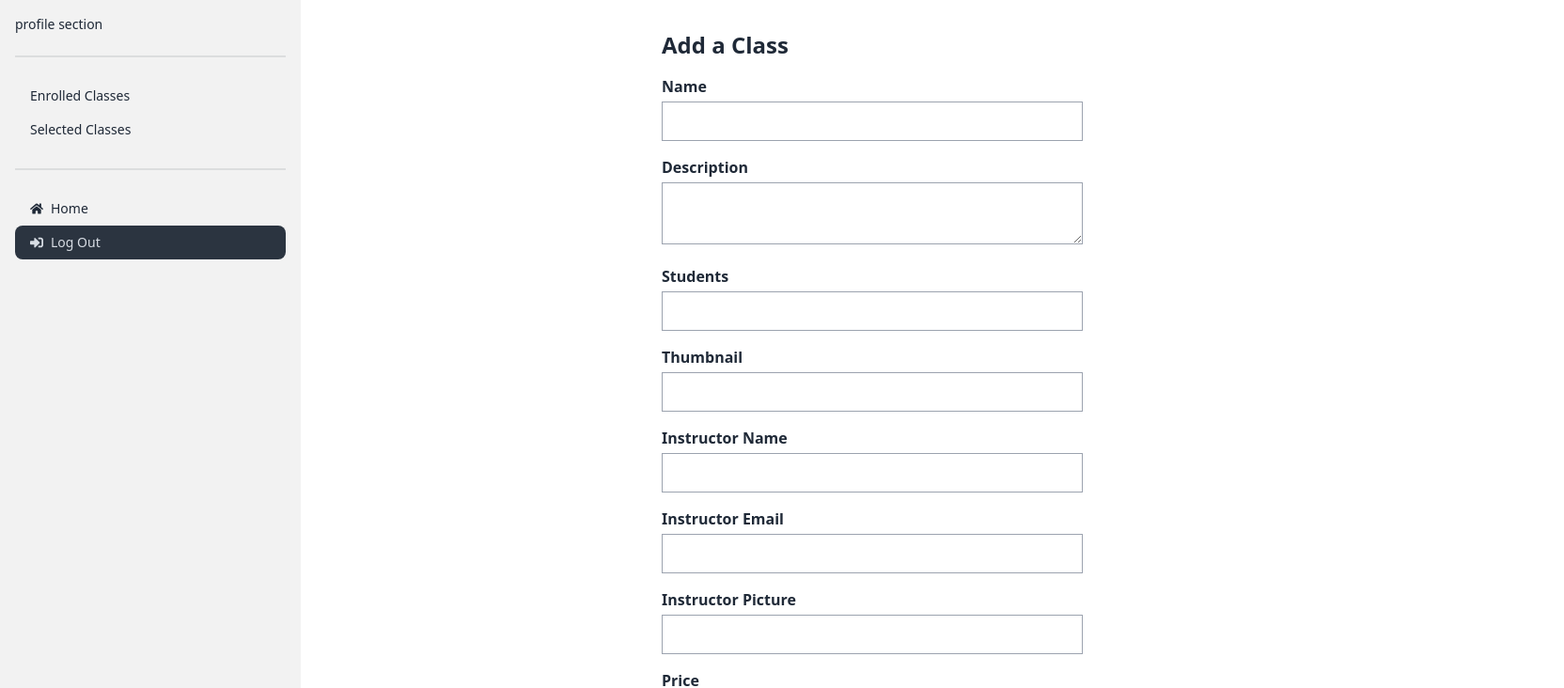
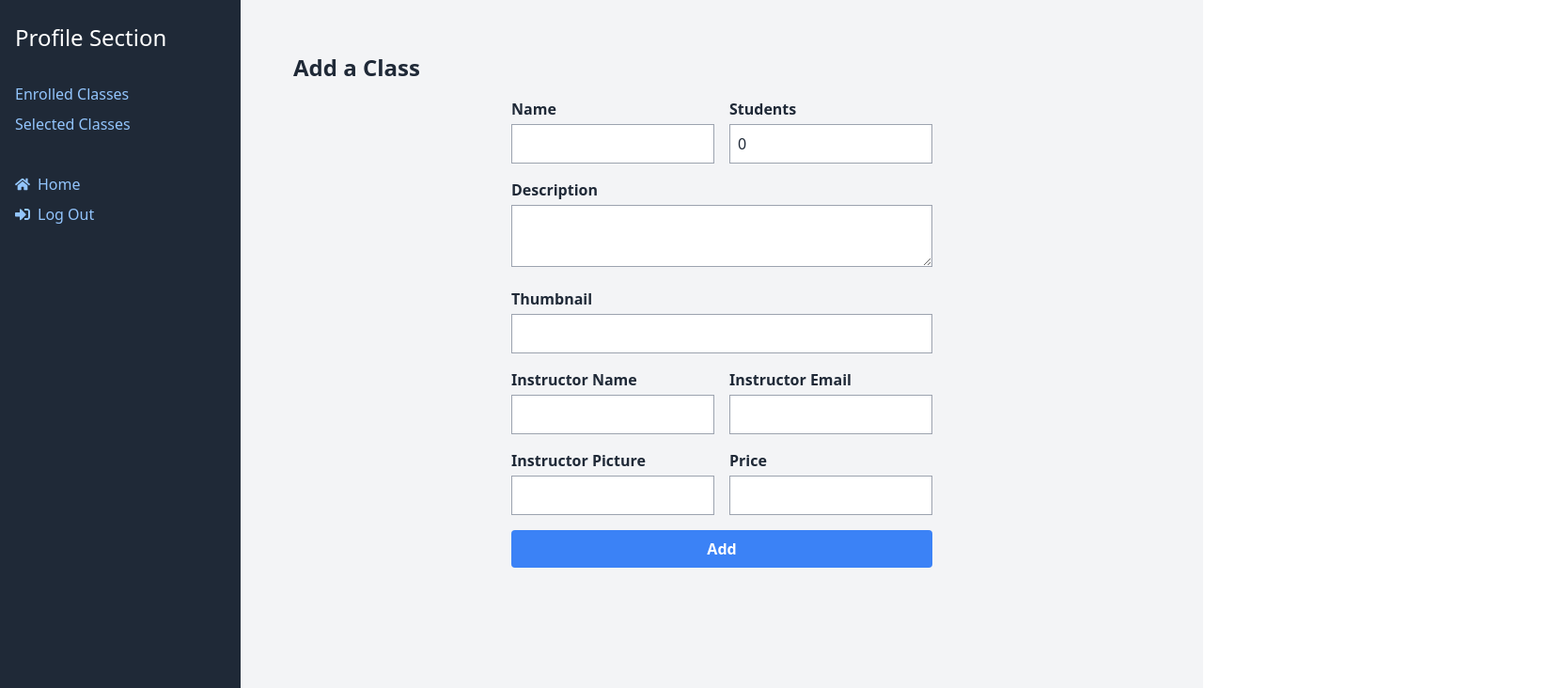
Before and after one commit to musfiquzzaman1999/Summer-Camp1, a React (Vite) app: page /dashboard/addclass in a window 1280 px wide. Shown: the top 732 px of the page at 94% size, 1664 px wide, since content can reach past the window. Built offline with nearby package versions, Linux system fonts and the light colour scheme; no server answers.

Commit message:
add class

```diff
--- a/package.json
+++ b/package.json
@@ -10,6 +10,7 @@
     "preview": "vite preview"
   },
   "dependencies": {
+    "@stripe/react-stripe-js": "^2.1.0",
     "@tanstack/react-query": "^4.29.12",
     "axios": "^1.4.0",
     "firebase": "^9.22.1",
--- a/src/LayOut/DashBoard.jsx
+++ b/src/LayOut/DashBoard.jsx
@@ -2,17 +2,14 @@ import { NavLink, Outlet, useNavigate } from "react-router-dom";
 import { FaHome, FaSignInAlt } from "react-icons/fa";
 import { useContext } from "react";
 import { AuthContext } from "../providers/AuthProvider";
-
-
 import useAdmin from "../Pages/hooks/useAdmin";
 import useInstructor from "../Pages/hooks/useInstructor";
 
 const Dashboard = () => {
   const { logOut } = useContext(AuthContext);
   const navigate = useNavigate();
-  // const isAdmin = true;
-  const [isAdmin] = useAdmin()
-  const [isInstructor] = useInstructor()
+  const [isAdmin] = useAdmin();
+  const [isInstructor] = useInstructor();
 
   const handleSignOut = () => {
     logOut();
@@ -20,67 +17,112 @@ const Dashboard = () => {
   };
 
   return (
-    <div className="drawer lg:drawer-open">
-      <input id="my-drawer-2" type="checkbox" className="drawer-toggle" />
-      <div className="drawer-content flex flex-col items-center justify-center">
-        {/* Page content here */}
-        <Outlet></Outlet>
-        <label
-          htmlFor="my-drawer-2"
-          className="btn btn-primary drawer-button lg:hidden"
-        >
-          Open drawer
-        </label>
-      </div>
-      <div className="drawer-side">
-        <label htmlFor="my-drawer-2" className="drawer-overlay"></label>
-        <ul className="menu p-4 w-80 h-full bg-base-200 text-base-content">
-          {/* Sidebar content here */}
-
-          <li> profile section</li>
-          <div className="divider"></div>
-
-          {isAdmin ? (
+    <div className="flex h-screen">
+      {/* Sidebar */}
+      <div className="bg-gray-800 text-white w-1/5 py-6 px-4">
+        <div className="text-2xl mb-8">Profile Section</div>
+        <ul className="space-y-2">
+          {/* Admin Links */}
+          {isAdmin && (
             <>
               <li>
-                <NavLink to="/dashboard/manageclass">Manage Classes</NavLink>
+                <NavLink
+                  to="/dashboard/manageclass"
+                  className="text-blue-300 hover:text-blue-100 transition duration-300"
+                  activeClassName="font-bold text-blue-100"
+                >
+                  Manage Classes
+                </NavLink>
               </li>
               <li>
-                <NavLink to="/dashboard/allusers">All Users</NavLink>
-              </li>
-            </>
-          ) : isInstructor ? (
-            <>
-              <li>
-                <NavLink to="/dashboard/addclass">Add Class</NavLink>
-              </li>
-              <li>
-                <NavLink to="/dashboard/myclass">My Class</NavLink>
-              </li>
-            </>
-          ) : (
-            <>
-              <li>
-                <NavLink to="/dashboard/enrolled">Enrolled Classes</NavLink>
-              </li>
-              <li>
-                <NavLink to="/dashboard/selected">Selected Classes</NavLink>
+                <NavLink
+                  to="/dashboard/allusers"
+                  className="text-blue-300 hover:text-blue-100 transition duration-300"
+                  activeClassName="font-bold text-blue-100"
+                >
+                  All Users
+                </NavLink>
               </li>
             </>
           )}
 
-          <div className="divider"></div>
-          <li>
-            <NavLink to="/">
-              <FaHome></FaHome> Home
-            </NavLink>{" "}
-          </li>
-          <li>
-            <NavLink onClick={handleSignOut}>
-              <FaSignInAlt></FaSignInAlt> Log Out
-            </NavLink>
-          </li>
+          {/* Instructor Links */}
+          {isInstructor && (
+            <>
+              <li>
+                <NavLink
+                  to="/dashboard/addclass"
+                  className="text-blue-300 hover:text-blue-100 transition duration-300"
+                  activeClassName="font-bold text-blue-100"
+                >
+                  Add Class
+                </NavLink>
+              </li>
+              <li>
+                <NavLink
+                  to="/dashboard/myclass"
+                  className="text-blue-300 hover:text-blue-100 transition duration-300"
+                  activeClassName="font-bold text-blue-100"
+                >
+                  My Class
+                </NavLink>
+              </li>
+            </>
+          )}
+
+          {/* Student Links */}
+          {!isAdmin && !isInstructor && (
+            <>
+              <li>
+                <NavLink
+                  to="/dashboard/enrolled"
+                  className="text-blue-300 hover:text-blue-100 transition duration-300"
+                  activeClassName="font-bold text-blue-100"
+                >
+                  Enrolled Classes
+                </NavLink>
+              </li>
+              <li>
+                <NavLink
+                  to="/dashboard/selected"
+                  className="text-blue-300  hover:text-blue-100 transition duration-300"
+                  activeClassName="font-bold text-blue-100"
+                >
+                  Selected Classes
+                </NavLink>
+              </li>
+            </>
+          )}
         </ul>
+
+
+
+        <div className=" mt-10">
+          <ul className="space-y-2">
+            <li>
+              <NavLink
+                to="/"
+                className="text-blue-300 hover:text-blue-100 transition duration-300 flex items-center"
+                activeClassName="font-bold text-blue-100"
+              >
+                <FaHome className="mr-2" /> Home
+              </NavLink>
+            </li>
+            <li>
+              <NavLink
+                onClick={handleSignOut}
+                className="text-blue-300 hover:text-blue-100 transition duration-300 flex items-center"
+              >
+                <FaSignInAlt className="mr-2" /> Log Out
+              </NavLink>
+            </li>
+          </ul>
+        </div>
+      </div>
+
+      {/* Main Content */}
+      <div className="bg-gray-100 flex-1 p-6">
+        <Outlet />
       </div>
     </div>
   );
--- a/src/Pages/dashboard/AddClass.jsx
+++ b/src/Pages/dashboard/AddClass.jsx
@@ -1,4 +1,4 @@
-import  { useState, useContext } from 'react';
+import React, { useState, useContext } from 'react';
 import axios from 'axios';
 import { ToastContainer, toast } from 'react-toastify';
 import 'react-toastify/dist/ReactToastify.css';
@@ -8,7 +8,7 @@ const AddClass = () => {
   const { user } = useContext(AuthContext);
   const [name, setName] = useState('');
   const [description, setDescription] = useState('');
-  const [students, setStudents] = useState('');
+  const [students, setStudents] = useState(0);
   const [thumbnail, setThumbnail] = useState('');
   const [price, setPrice] = useState('');
 
@@ -18,6 +18,11 @@ const AddClass = () => {
 
   const handleSubmit = async (event) => {
     event.preventDefault();
+
+    if (students > 25) {
+      toast.error('You cannot add more than 25 students.', { position: 'top-center' });
+      return;
+    }
 
     // Create class object
     const newClass = {
@@ -39,7 +44,7 @@ const AddClass = () => {
       // Clear form fields
       setName('');
       setDescription('');
-      setStudents('');
+      setStudents(0);
       setThumbnail('');
       setPrice('');
       // Display success toast
@@ -50,10 +55,10 @@ const AddClass = () => {
   };
 
   return (
-    <div className="container mx-auto mt-8 ml-96">
+    <div className="container mx-auto mt-8 px-4 sm:px-8">
       <h2 className="text-2xl font-bold mb-4">Add a Class</h2>
-      <form onSubmit={handleSubmit} className="max-w-md">
-        <div className="mb-4">
+      <form onSubmit={handleSubmit} className="grid grid-cols-1 md:grid-cols-2 gap-4 max-w-md mx-auto">
+        <div>
           <label htmlFor="name" className="block font-bold mb-1">
             Name
           </label>
@@ -66,7 +71,21 @@ const AddClass = () => {
             required
           />
         </div>
-        <div className="mb-4">
+        <div>
+          <label htmlFor="students" className="block font-bold mb-1">
+            Students
+          </label>
+          <input
+            type="number"
+            id="students"
+            value={students}
+            onChange={(e) => setStudents(Number(e.target.value))}
+            className="border border-gray-400 p-2 w-full"
+            required
+            max={25}
+          />
+        </div>
+        <div className="col-span-2">
           <label htmlFor="description" className="block font-bold mb-1">
             Description
           </label>
@@ -78,20 +97,7 @@ const AddClass = () => {
             required
           ></textarea>
         </div>
-        <div className="mb-4">
-          <label htmlFor="students" className="block font-bold mb-1">
-            Students
-          </label>
-          <input
-            type="text"
-            id="students"
-            value={students}
-            onChange={(e) => setStudents(e.target.value)}
-            className="border border-gray-400 p-2 w-full"
-            required
-          />
-        </div>
-        <div className="mb-4">
+        <div className="col-span-2">
           <label htmlFor="thumbnail" className="block font-bold mb-1">
             Thumbnail
           </label>
@@ -104,7 +110,7 @@ const AddClass = () => {
             required
           />
         </div>
-        <div className="mb-4">
+        <div>
           <label htmlFor="instructorName" className="block font-bold mb-1">
             Instructor Name
           </label>
@@ -116,7 +122,7 @@ const AddClass = () => {
             readOnly
           />
         </div>
-        <div className="mb-4">
+        <div>
           <label htmlFor="instructorEmail" className="block font-bold mb-1">
             Instructor Email
           </label>
@@ -128,7 +134,7 @@ const AddClass = () => {
             readOnly
           />
         </div>
-        <div className="mb-4">
+        <div>
           <label htmlFor="instructorPictureURL" className="block font-bold mb-1">
             Instructor Picture
           </label>
@@ -140,7 +146,7 @@ const AddClass = () => {
             readOnly
           />
         </div>
-        <div className="mb-4">
+        <div>
           <label htmlFor="price" className="block font-bold mb-1">
             Price
           </label>
@@ -153,9 +159,14 @@ const AddClass = () => {
             required
           />
         </div>
-        <button type="submit" className="bg-blue-500 hover:bg-blue-600 text-white font-bold py-2 px-4 rounded">
-          Add
-        </button>
+        <div className="col-span-2">
+          <button
+            type="submit"
+            className="bg-blue-500 hover:bg-blue-600 text-white font-bold py-2 px-4 rounded w-full"
+          >
+            Add
+          </button>
+        </div>
       </form>
       <ToastContainer />
     </div>
--- a/src/Pages/dashboard/MyCart.jsx
+++ b/src/Pages/dashboard/MyCart.jsx
@@ -1,6 +1,7 @@
 import { FaTrashAlt } from "react-icons/fa";
 import Swal from "sweetalert2";
 import useCart from "../hooks/useCart";
+import { Link } from "react-router-dom";
 
 const MyCart = () => {
   const [cart, refetch] = useCart();
@@ -69,7 +70,7 @@ const MyCart = () => {
                   </button>
                 </td>
                 <td>
-                  <button className="btn btn-warning btn-sm">PAY</button>
+                  <Link to={`payment/${item._id}`}><button className="btn btn-warning btn-sm">PAY</button></Link>
                 </td>
               </tr>
             ))}
--- /dev/null
+++ b/src/Pages/dashboard/Payment/Payment.jsx
@@ -0,0 +1,22 @@
+import { useState } from "react";
+import { useEffect } from "react";
+
+
+
+const Payment = () => {
+    const [pay,setPay]=useState([]);
+    useEffect(()=>{
+        fetch('http://localhost:5000/carts')
+        .then(res=>res.json())
+        .then(data=>console.log(data))
+    },[])
+    return (
+        <div>
+
+            <h2 className="text-3xl"> Teka o teka tumi uira uira aso...</h2>
+
+        </div>
+    );
+};
+
+export default Payment;
```
Also changed, not shown: src/Pages/dashboard/AllUsers/AllUsers.jsx (+37 -2 lines), src/main.jsx (+10 -5 lines), 1 other file (tests, documents, lock files or other folders).
